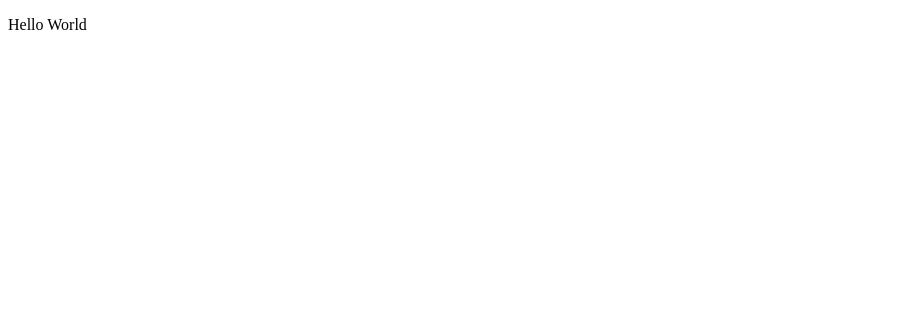
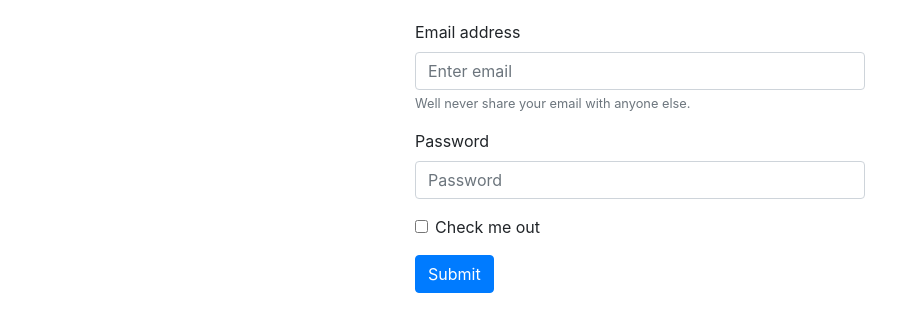
Before and after one commit to sandysone/stack-overflow, a Next.js app: page / in a window 1280 px wide. Shown: the top 332 px of the page, without its empty margins (0-919 px from the left). Built offline with nearby package versions, Linux system fonts and the light colour scheme.

Commit message:
Add login form

```diff
--- a/package.json
+++ b/package.json
@@ -21,10 +21,12 @@
   },
   "homepage": "https://github.com/sandysone/stack-overflow#readme",
   "dependencies": {
+    "bootstrap": "^4.4.1",
     "next": "^9.2.0",
     "next-offline": "^4.0.6",
     "now": "^16.7.3",
     "react": "^16.12.0",
+    "react-bootstrap": "^1.0.0-beta.16",
     "react-dom": "^16.12.0"
   }
 }
--- a/pages/_app.js
+++ b/pages/_app.js
@@ -1,5 +1,6 @@
 import App from 'next/app'
 import Head from 'next/head'
+import 'bootstrap/dist/css/bootstrap.min.css'
 
 export default class MyApp extends App {
   render() {
--- a/pages/index.js
+++ b/pages/index.js
@@ -1,5 +1,36 @@
+import Form from 'react-bootstrap/Form'
+import Button from 'react-bootstrap/Button'
+
 export default () => (
   <>
-    <p>Hello World</p>
+    <Form>
+      <Form.Group controlId="formBasicEmail">
+        <Form.Label>Email address</Form.Label>
+        <Form.Control type="email" placeholder="Enter email" />
+        <Form.Text className="text-muted">
+          {'Well never share your email with anyone else.'}
+        </Form.Text>
+      </Form.Group>
+
+      <Form.Group controlId="formBasicPassword">
+        <Form.Label>Password</Form.Label>
+        <Form.Control type="password" placeholder="Password" />
+      </Form.Group>
+      <Form.Group controlId="formBasicCheckbox">
+        <Form.Check type="checkbox" label="Check me out" />
+      </Form.Group>
+      <Button variant="primary" type="submit">
+        {'Submit'}
+      </Button>
+
+      <style jsx global>{`
+      body {
+        margin: 0 auto;
+        max-width: 30em;
+        margin-top: 20px;
+        padding: 0 15px;
+      }
+      `}</style>
+    </Form>
   </>
 )
```
Also changed, not shown: now.json (added, +12 -0 lines), 1 other file (tests, documents, lock files or other folders).
